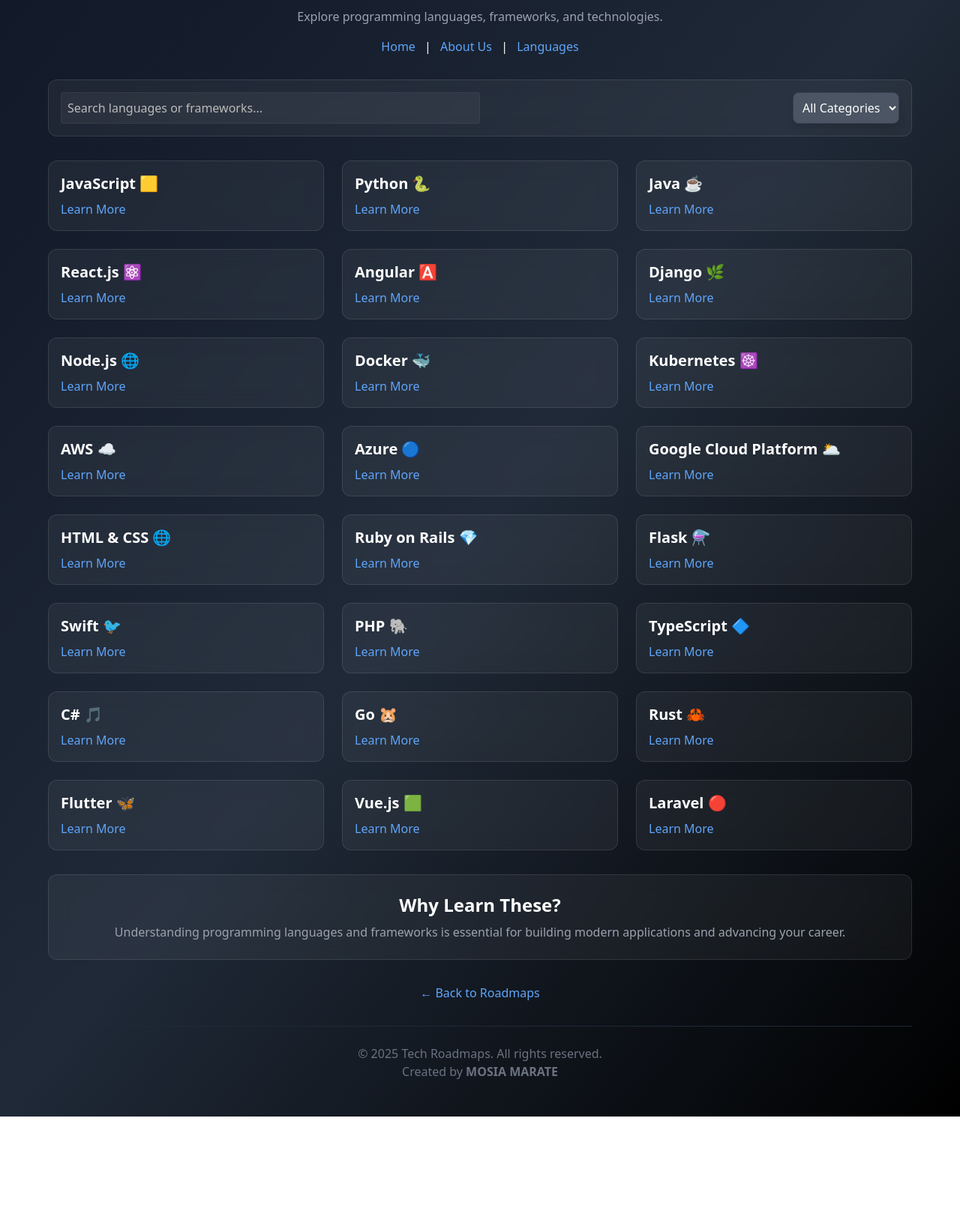
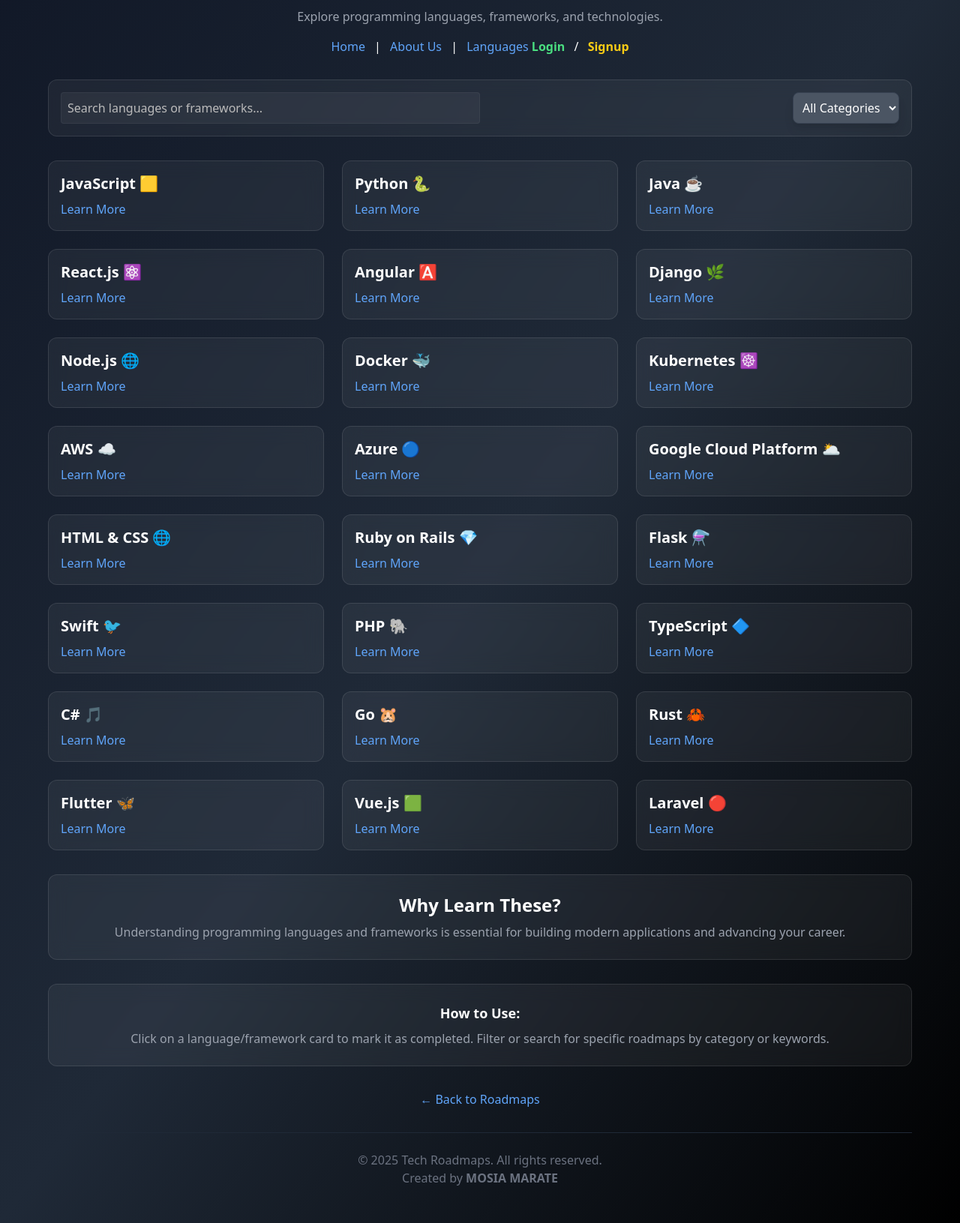
Before and after one commit to mosiamarate/TechRoadMap, a plain HTML site: page languages.html in a window 1280 px wide. Shown: the part 70-1701 px from the top of the page at 75% size. Before the commit the page ends 1559 px from the top, so only its background shows below. Drawn offline with nearby package versions, Linux system fonts and the light colour scheme.

Commit message:
languages.html update

```diff
--- a/languages.html
+++ b/languages.html
@@ -75,6 +75,9 @@
                 <a href="about.html" class="text-blue-400 hover:underline">About Us</a>
                 <span class="mx-2">|</span>
                 <a href="languages.html" class="text-blue-400 hover:underline">Languages</a>
+                <a href="login.html" class="text-green-400 hover:underline font-semibold">Login</a>
+                <span class="mx-2">/</span>
+                <a href="signup.html" class="text-yellow-400 hover:underline font-semibold">Signup</a>
             </nav>
         </header>
 
@@ -99,6 +102,12 @@
             <p class="text-gray-400">Understanding programming languages and frameworks is essential for building modern applications and advancing your career.</p>
         </section>
 
+        <!-- Guide Section -->
+        <section class="glass-card p-6 rounded-xl text-center">
+            <legend class="text-lg font-bold mb-2">How to Use:</legend>
+            <p class="text-gray-400">Click on a language/framework card to mark it as completed. Filter or search for specific roadmaps by category or keywords.</p>
+        </section>
+
         <div class="text-center mt-6">
             <a href="../index.html" class="text-blue-400 hover:underline">← Back to Roadmaps</a>
         </div>
```
